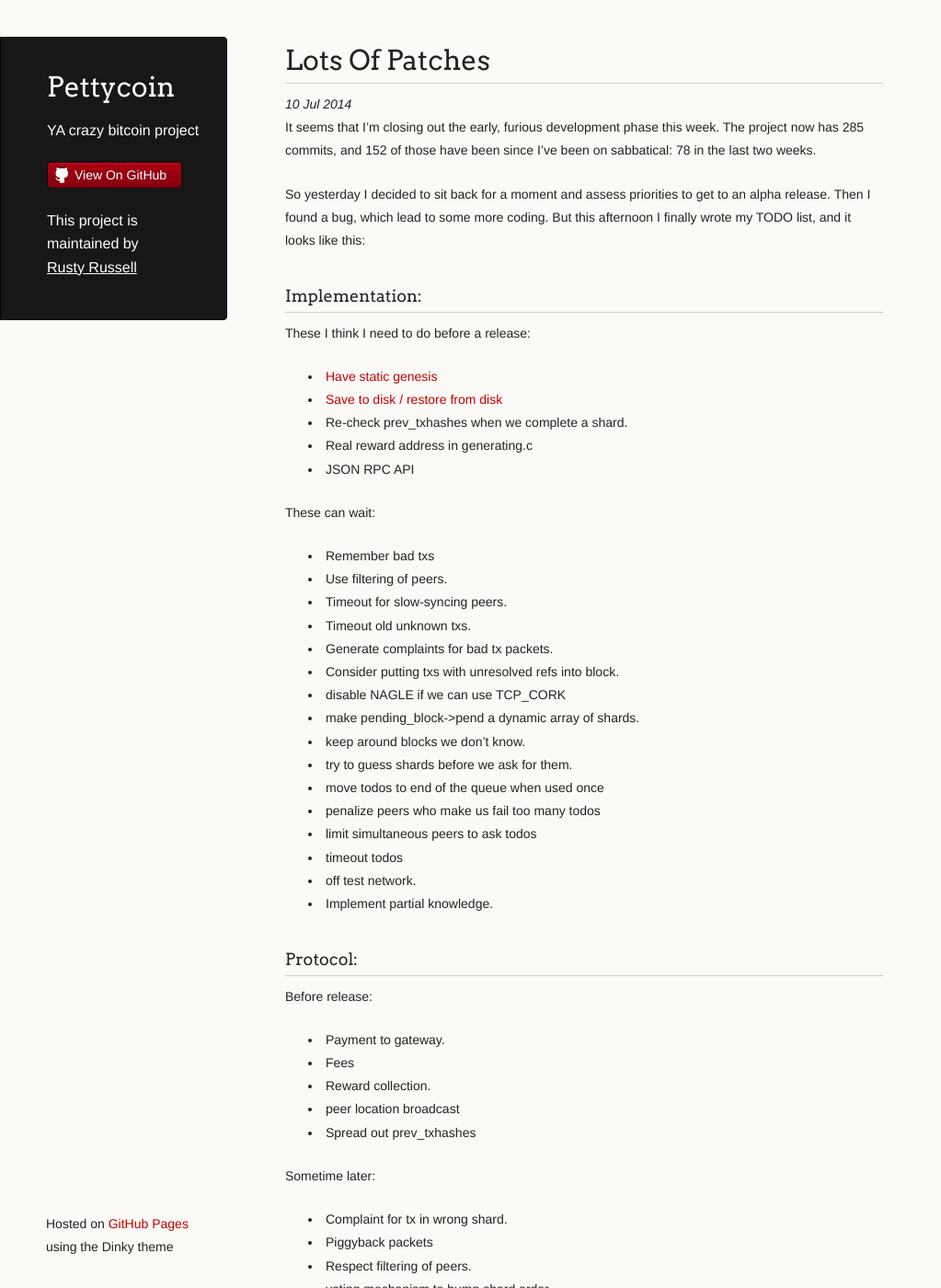
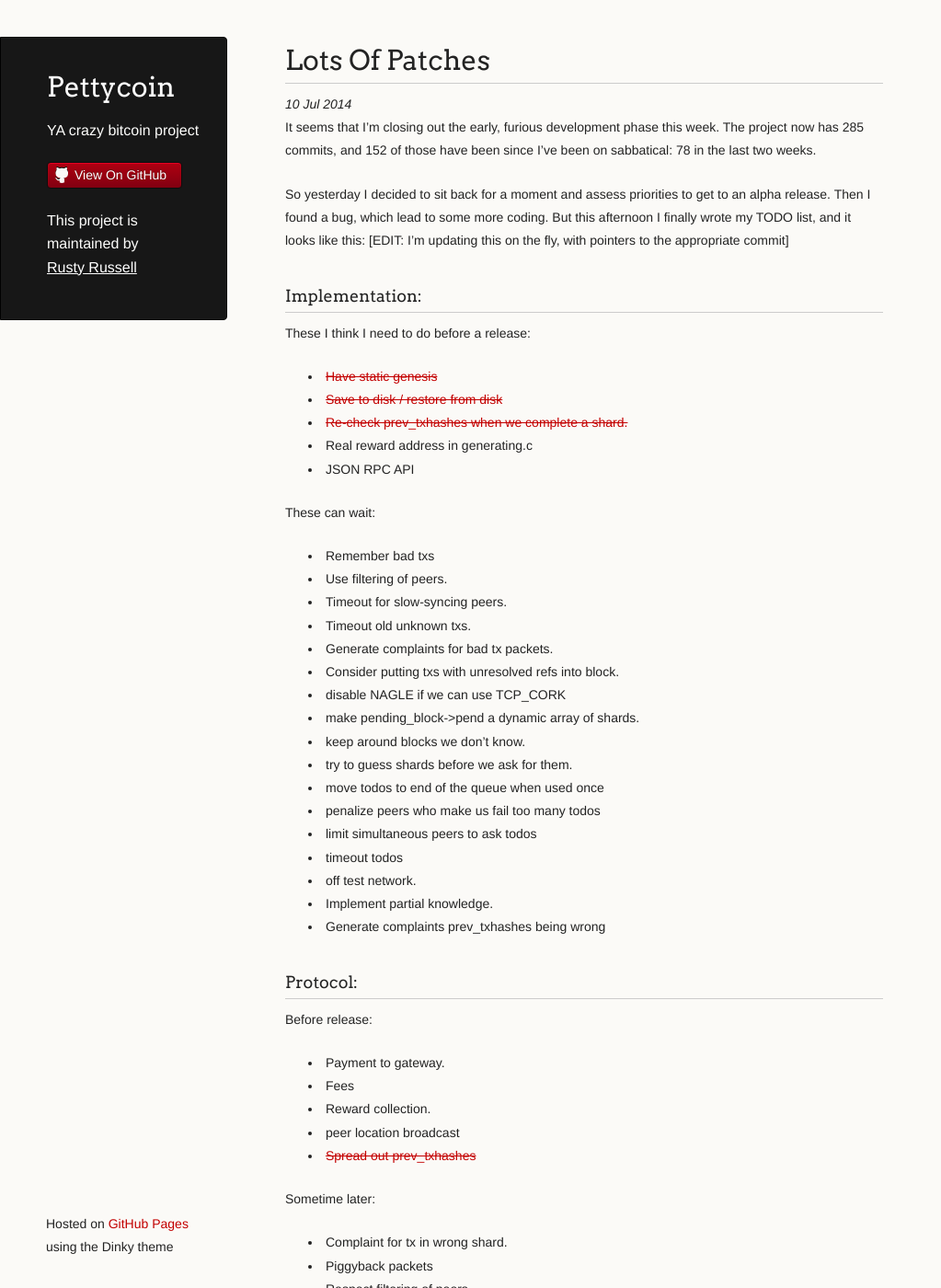
Before and after one commit to rustyrussell/pettycoin, a Jekyll site: the page built from _posts/2014-07-10-Lots-of-Patches.md, in a window 1280 px wide and 1400 px high. Shown: the whole window at 92% size, without its empty margins (0-1023 px from the left). Built offline with Jekyll 4.4.1, drawn with Linux system fonts in a browser that asks for light colours.

Commit message:
Marked off some completed things, but added one new one!
Signed-off-by: Rusty Russell <rusty@rustcorp.com.au>

```diff
--- a/_posts/2014-07-10-Lots-of-Patches.md
+++ b/_posts/2014-07-10-Lots-of-Patches.md
@@ -10,15 +10,16 @@ been since I've been on sabbatical: 78 in the last two weeks.
 So yesterday I decided to sit back for a moment and assess priorities
 to get to an alpha release.  Then I found a bug, which lead to some
 more coding.  But this afternoon I finally wrote my TODO list, and it
-looks like this:
+looks like this: [EDIT: I'm updating this on the fly, with pointers
+to the appropriate commit]
 
 ### Implementation: ###
 
 These I think I need to do before a release:
 
-* [Have static genesis](https://github.com/rustyrussell/pettycoin/commit/a170f12c00a3d53efd6fe9b0fae75f40f2cd71aa)
-* [Save to disk / restore from disk](https://github.com/rustyrussell/pettycoin/commit/0f7fbd7a011b1afbbf45237f65d5ecc1ef8ed116)
-* Re-check prev_txhashes when we complete a shard.
+* [<del>Have static genesis</del>](https://github.com/rustyrussell/pettycoin/commit/a170f12c00a3d53efd6fe9b0fae75f40f2cd71aa)
+* [<del>Save to disk / restore from disk</del>](https://github.com/rustyrussell/pettycoin/commit/0f7fbd7a011b1afbbf45237f65d5ecc1ef8ed116)
+* [<del>Re-check prev_txhashes when we complete a shard.</del>](https://github.com/rustyrussell/pettycoin/commit/0ec909cc65c11be52dd9e4ce3903619cca37c669)
 * Real reward address in generating.c
 * JSON RPC API
 
@@ -40,6 +41,7 @@ These can wait:
 * timeout todos
 * off test network.
 * Implement partial knowledge.
+* Generate complaints prev_txhashes being wrong
 
 ### Protocol: ###
 
@@ -49,7 +51,7 @@ Before release:
 * Fees
 * Reward collection.
 * peer location broadcast
-* Spread out prev_txhashes
+* [<del>Spread out prev_txhashes</del>](https://github.com/rustyrussell/pettycoin/commit/c84d0818abccc46f4e1d09979688ccd41366f168)
 
 Sometime later:
 
```
